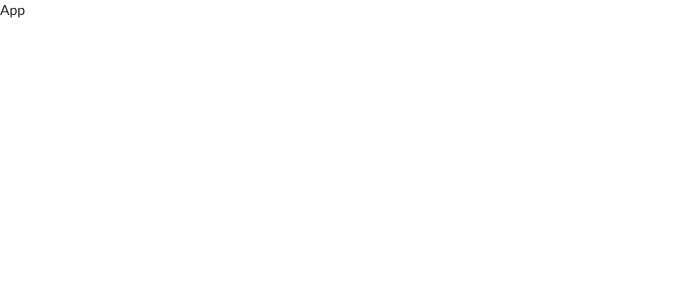
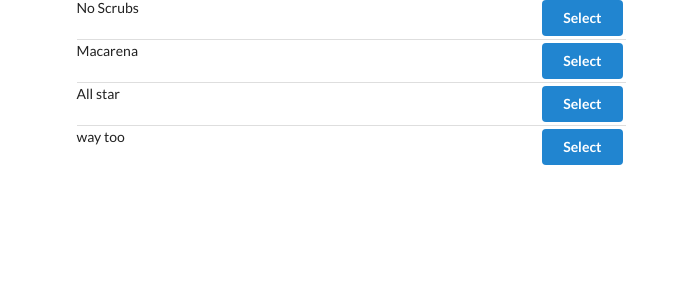
Before and after one commit to anzarmalik/react, a React (Create React App) app in the folder songs/: page / in a window 1280 px wide. Shown: the top 300 px of the page, without its empty margins (0-688 px from the left). Built offline with nearby package versions, Linux system fonts and the light colour scheme.

Commit message:
adding redux

```diff
--- /dev/null
+++ b/songs/src/actions/index.js
@@ -0,0 +1,9 @@
+// action creater
+export const selectSong = (song) => {
+    // return action
+    return ({
+        type: 'SONG_SELECTED',
+        payload: song
+    })
+
+};
--- a/songs/src/components/App.js
+++ b/songs/src/components/App.js
@@ -1,7 +1,14 @@
 import React from 'react';
+import SongList from "./songList";
 
-const App = ()=>{
-    return <div>App</div>
+const App = () => {
+    return (<div className="ui container grid" >
+        <div className="ui row" >
+            <div className="column eight wide" >
+                <SongList />
+            </div>
+        </div>
+    </div>)
 }
 
 export default App;
--- /dev/null
+++ b/songs/src/components/songList.js
@@ -0,0 +1,34 @@
+import React, { Component } from 'react';
+import { connect } from 'react-redux';
+import { selectSong } from '../actions';
+
+class SongList extends Component {
+
+    renderList() {
+        return this.props.songs.map(song => {
+            return (
+                <div className="item" key={song.title}>
+                    <div className="right floated content" >
+                        <button className="ui button primary" onClick={()=>{this.props.selectSong(song)}} >
+                            Select
+                        </button>
+                    </div>
+                    <div className="content" >{song.title}</div>
+                </div>
+            )
+        })
+    }
+
+    render() {
+        return <div className="ui divided list" > {this.renderList()}</div>
+    }
+
+}
+
+const mapStateToProps = (state) => {
+    console.log("🚀 ~ file: songList.js:29 ~ mapStateToProps ~ state:", state )
+    return { songs: state.songs }
+}
+
+export default connect(mapStateToProps,{selectSong})(SongList);
+// export default SongList;
--- a/songs/src/index.js
+++ b/songs/src/index.js
@@ -1,6 +1,12 @@
 import React from 'react';
 import ReactDOM from 'react-dom';
+import { Provider } from 'react-redux';
 import App from './components/App';
+import reducers from './reducers';
+import { createStore } from 'redux'
 
-
-ReactDOM.render(<App/>, document.querySelector('#root') )
+ReactDOM.render(
+    <Provider store={createStore(reducers)}>
+        <App />
+    </Provider>
+    , document.querySelector('#root'))
--- /dev/null
+++ b/songs/src/reducers/index.js
@@ -0,0 +1,22 @@
+import { combineReducers } from 'redux';
+
+const songsReducer = () => {
+    return [
+        { title: "No Scrubs", duration: "4:05", },
+        { title: "Macarena", duration: "2:12", },
+        { title: "All star", duration: "3:45", },
+        { title: "way too", duration: "5:20", },
+    ]
+};
+
+const selectedSongReducer = (selectedSong = null, action) => {
+    if (action.type === 'SONG_SELECTED') {
+        return action.payload;
+    }
+    return selectedSong
+};
+
+export default combineReducers({
+    songs: songsReducer,
+     selectedSong : selectedSongReducer,
+})
```
